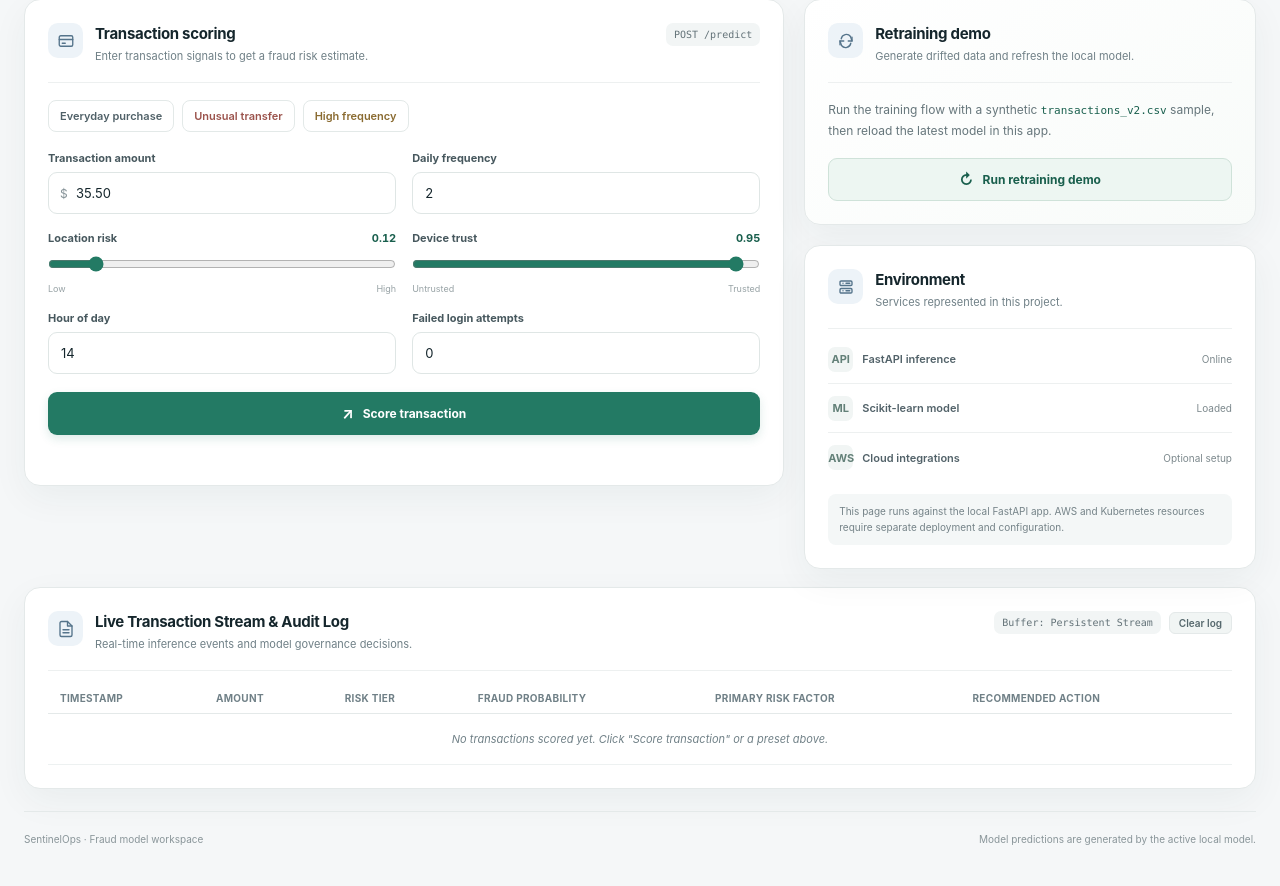
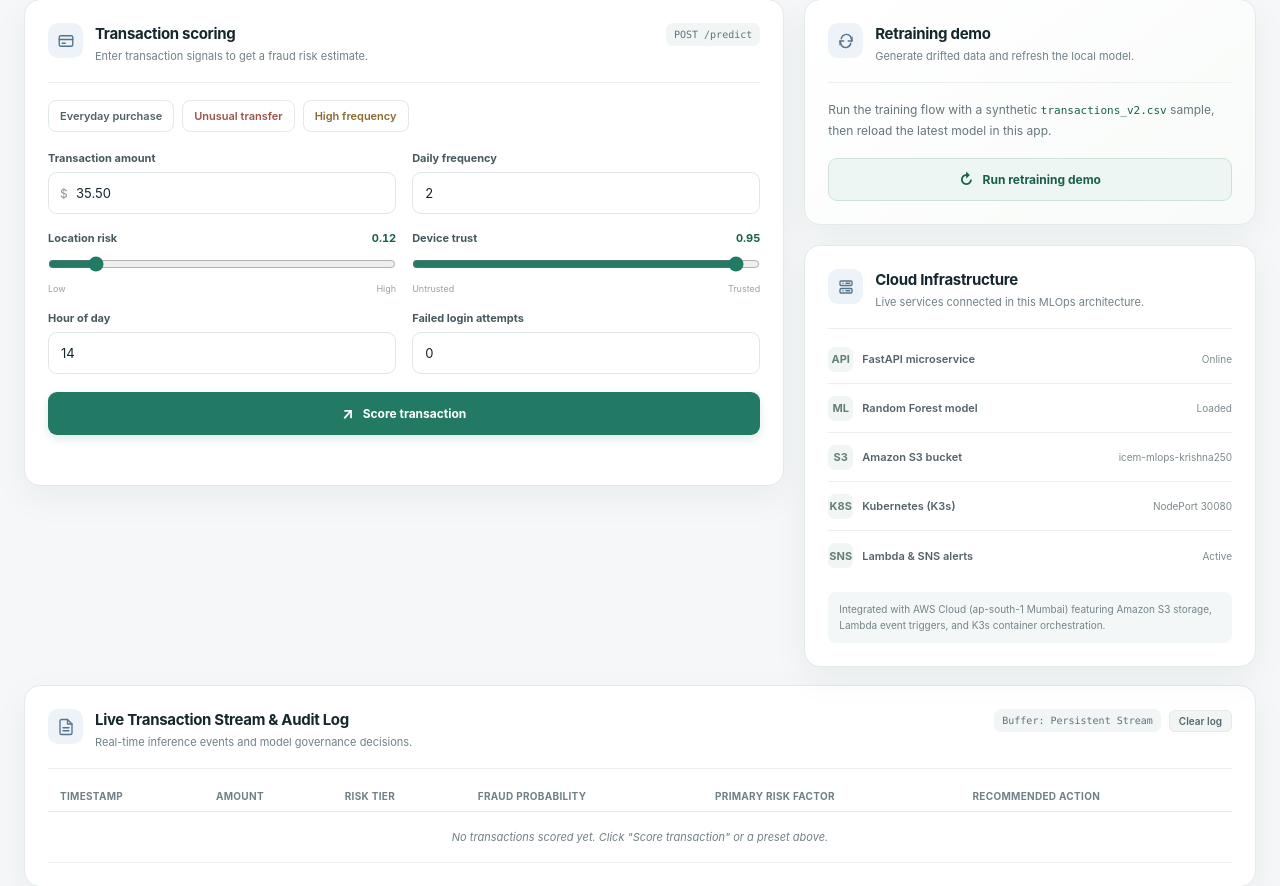
Before and after one commit to Krishna009-pro/auto-mlops-aws-k8s, a FastAPI app: page / in a window 1280 px wide. Shown: the part 484-1370 px from the top of the page. Before the commit the page ends 1329 px from the top, so only its background shows below. Run offline with FastAPI, Linux system fonts and the light colour scheme; data that the repository does not hold is empty.

Commit message:
feat: update infrastructure panel to showcase connected AWS cloud and K8s services

```diff
--- a/src/serve/templates/index.html
+++ b/src/serve/templates/index.html
@@ -335,15 +335,17 @@
           <div class="panel-head">
             <div class="panel-title-wrap">
               <span class="panel-icon" aria-hidden="true"><svg viewBox="0 0 24 24" fill="none" stroke="currentColor" stroke-width="1.8" stroke-linecap="round" stroke-linejoin="round"><rect x="4" y="4" width="16" height="6" rx="1.5"/><rect x="4" y="14" width="16" height="6" rx="1.5"/><path d="M8 7h.01M8 17h.01M12 7h5m-5 10h5"/></svg></span>
-              <div><h2 id="environment-title">Environment</h2><p class="panel-description">Services represented in this project.</p></div>
+              <div><h2 id="environment-title">Cloud Infrastructure</h2><p class="panel-description">Live services connected in this MLOps architecture.</p></div>
             </div>
           </div>
           <div class="infra-list">
-            <div class="infra-row"><span class="infra-name"><span class="infra-symbol">API</span>FastAPI inference</span><span id="api-state" class="infra-state">Checking</span></div>
-            <div class="infra-row"><span class="infra-name"><span class="infra-symbol">ML</span>Scikit-learn model</span><span id="model-state" class="infra-state">Checking</span></div>
-            <div class="infra-row"><span class="infra-name"><span class="infra-symbol">AWS</span>Cloud integrations</span><span class="infra-state">Optional setup</span></div>
+            <div class="infra-row"><span class="infra-name"><span class="infra-symbol">API</span>FastAPI microservice</span><span id="api-state" class="infra-state">Online</span></div>
+            <div class="infra-row"><span class="infra-name"><span class="infra-symbol">ML</span>Random Forest model</span><span id="model-state" class="infra-state">Loaded</span></div>
+            <div class="infra-row"><span class="infra-name"><span class="infra-symbol">S3</span>Amazon S3 bucket</span><span id="s3-state" class="infra-state">icem-mlops-krishna250</span></div>
+            <div class="infra-row"><span class="infra-name"><span class="infra-symbol">K8S</span>Kubernetes (K3s)</span><span id="k8s-state" class="infra-state">NodePort 30080</span></div>
+            <div class="infra-row"><span class="infra-name"><span class="infra-symbol">SNS</span>Lambda & SNS alerts</span><span id="sns-state" class="infra-state">Active</span></div>
           </div>
-          <p class="infra-note">This page runs against the local FastAPI app. AWS and Kubernetes resources require separate deployment and configuration.</p>
+          <p id="infra-note" class="infra-note">Integrated with AWS Cloud (ap-south-1 Mumbai) featuring Amazon S3 storage, Lambda event triggers, and K3s container orchestration.</p>
         </section>
       </div>
     </div>
```
